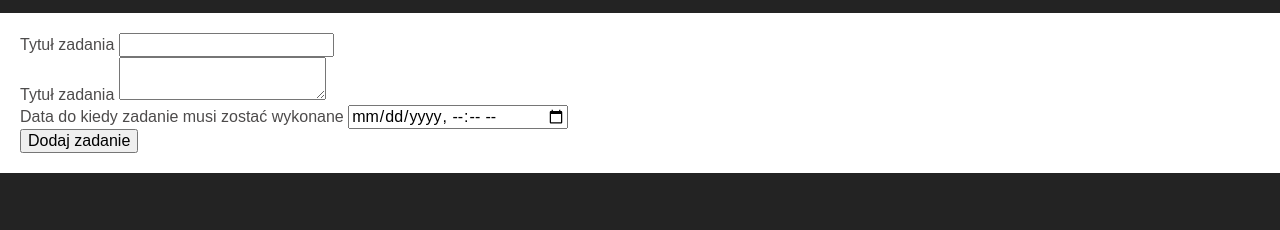
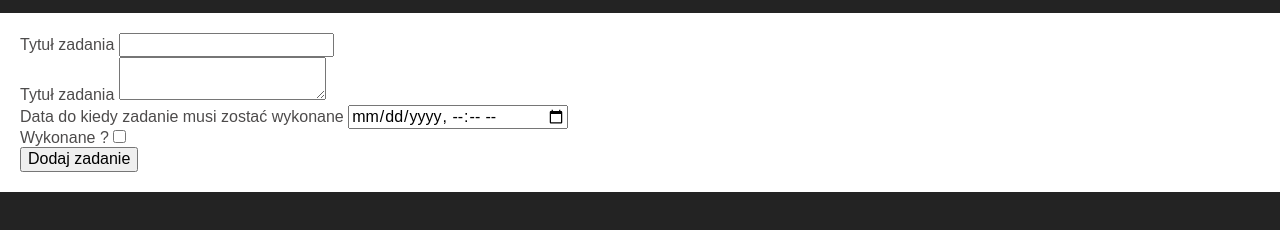
Before and after one commit to BurdalskiBartosz/NewTodo, a website built with webpack: page src/index.html in a window 1280 px wide. Shown: the part 88-318 px from the top of the page. Built offline with nearby package versions, Linux system fonts and the light colour scheme.

Commit message:
feat(front): Add input checkbox to index.html

```diff
--- a/src/index.html
+++ b/src/index.html
@@ -43,6 +43,15 @@
 						type="datetime-local"
 					/>
 				</div>
+				<div class="input-wrapper">
+					<label class="label" for="state"> Wykonane ?</label>
+					<input
+						class="input"
+						name="state"
+						id="state"
+						type="checkbox"
+					/>
+				</div>
 				<button>Dodaj zadanie</button>
 			</form>
 		</div>
```
